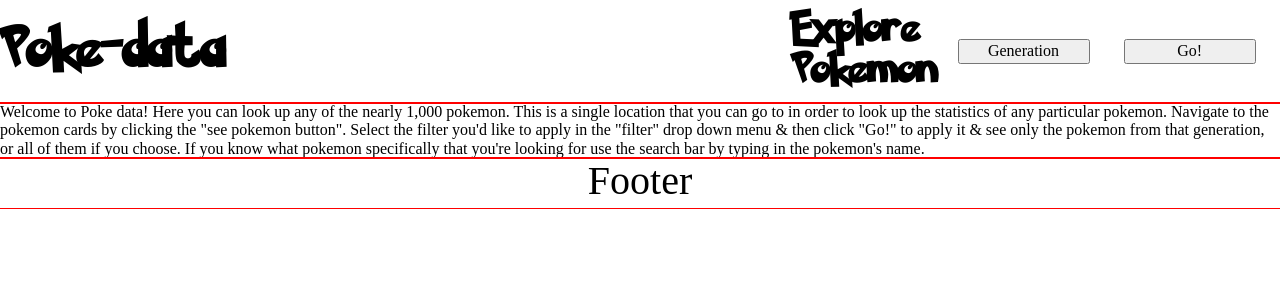
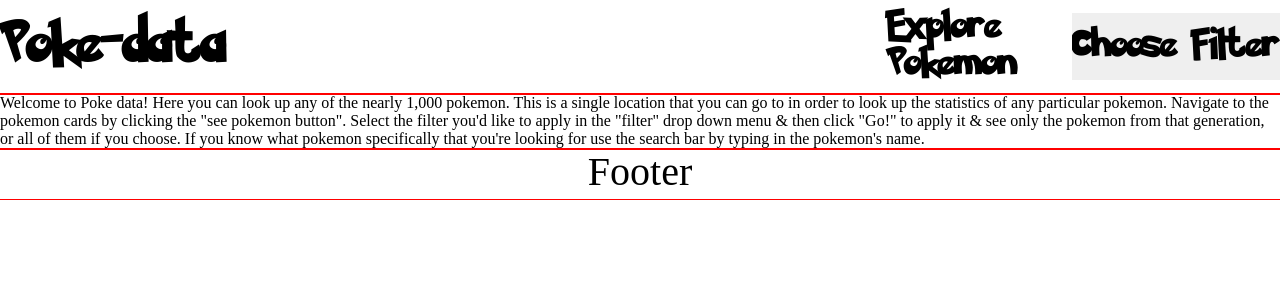
Before and after one commit to rstaats0925/poke-data-frontend, a React (Create React App) app in the folder poke-data/: page / in a window 1280 px wide. Shown: the top 300 px of the page. Built offline with nearby package versions, Linux system fonts and the light colour scheme.

Commit message:
styled logo, explore button, & drop down menu

```diff
--- a/poke-data/src/components/Header/Header.css
+++ b/poke-data/src/components/Header/Header.css
@@ -1,12 +1,11 @@
 .Header {
   outline: 1px solid #f00;
-  /* height: 130px; */
   padding: 10px 0;
   width: 100%;
   display: grid;
   justify-items: center;
   align-items: center;
-  row-gap: 10px;
+  row-gap: 20px;
 }
 
 .Header__logo {
@@ -21,20 +20,20 @@
   text-decoration: none;
   color: black;
   font-family: Pokemon;
-  font-size: 36px;
+  font-size: 32px;
 }
 
 .Header__dropdown {
-  width: 132px;
-}
-
-.Header__Go-button {
-  width: 132px;
+  font-family: "Pokemon";
+  font-size: 32px;
+  line-height: 2.1;
+  appearance: none;
+  border: none;
 }
 
 @media (min-width: 525px) {
   .Header {
-    grid-template-columns: 5fr repeat(3, 1fr);
+    grid-template-columns: 5fr repeat(2, 1fr);
     justify-items: start;
     column-gap: 10px;
   }
--- a/poke-data/src/components/Header/Header.js
+++ b/poke-data/src/components/Header/Header.js
@@ -11,8 +11,17 @@
       <Link className="Header__explore-link" to="/cardContainer">
         Explore Pokemon
       </Link>
-      <button className="Header__dropdown">Generation</button>
-      <button className="Header__Go-button">Go!</button>
+      <select className="Header__dropdown" id="generations">
+        <option className="dropdown__option">Choose Filter</option>
+        <option className="dropdown__option">All</option>
+        <option className="dropdown__option">Generation 1</option>
+        <option className="dropdown__option">Generation 2</option>
+        <option className="dropdown__option">Generation 3</option>
+        <option className="dropdown__option">Generation 4</option>
+        <option className="dropdown__option">Generation 5</option>
+        <option className="dropdown__option">Generation 6</option>
+      </select>
+      {/* <button className="Header__Go-button">Go!</button> */}
     </header>
   );
 }
```
